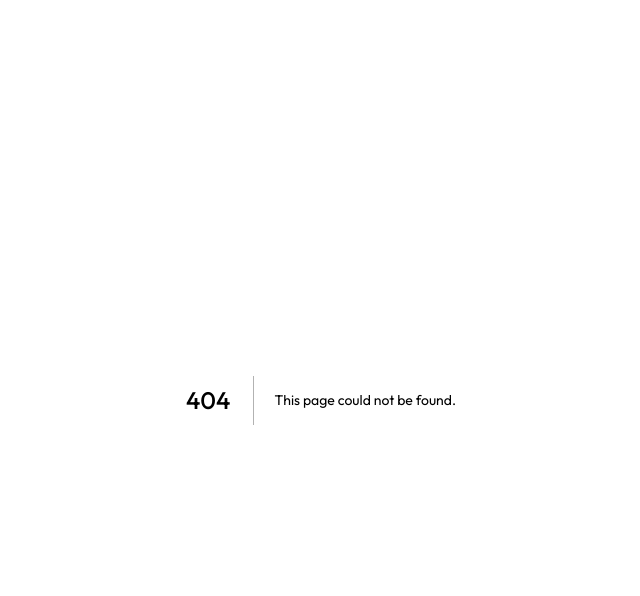
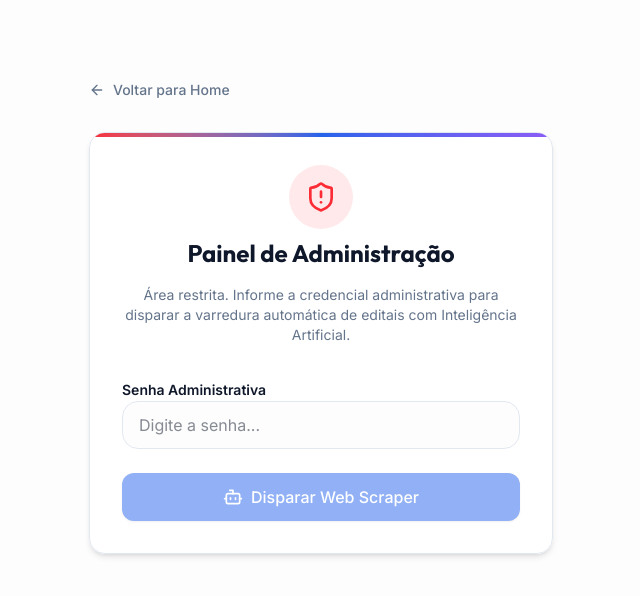
Before and after one commit to DaviUrsulino/concurseiro-df, a Next.js app in the folder frontend/: page /admin in a window 1280 px wide. Before the commit this address had no page. Shown: the top 596 px of the page, without its empty margins (319-959 px from the left). Built offline with nearby package versions, Linux system fonts and the light colour scheme.

Commit message:
feat(frontend): cria painel administrativo do scraper com IHC

```diff
--- /dev/null
+++ b/frontend/src/app/admin/page.tsx
@@ -0,0 +1,110 @@
+"use client";
+
+import { useState } from "react";
+import Link from "next/link";
+import { ArrowLeft, Bot, ShieldAlert, Loader2, CheckCircle2 } from "lucide-react";
+import { Button } from "@/components/ui/Button";
+import { api } from "@/lib/api";
+
+export default function AdminPanel() {
+  const [password, setPassword] = useState("");
+  const [status, setStatus] = useState<"idle" | "loading" | "success" | "error">("idle");
+  const [message, setMessage] = useState("");
+
+  const handleScrape = async (e: React.FormEvent) => {
+    e.preventDefault();
+    if (!password) return;
+
+    setStatus("loading");
+    setMessage("Iniciando extração e leitura por IA...");
+
+    try {
+      const response = await api.post("/jobs/run", null, {
+        auth: {
+          username: "admin",
+          password: password
+        }
+      });
+
+      setStatus("success");
+      setMessage(response.data || "Scraper finalizado com sucesso!");
+    } catch (error: any) {
+      setStatus("error");
+      if (error.response?.status === 401) {
+        setMessage("Senha incorreta. Acesso negado.");
+      } else {
+        setMessage("Erro ao executar o scraper. Verifique os logs do servidor.");
+      }
+    }
+  };
+
+  return (
+    <div className="w-full max-w-lg mx-auto px-6 py-20 animate-slide-up flex flex-col min-h-screen">
+      <Link
+        href="/"
+        className="inline-flex items-center text-sm font-medium text-muted-foreground hover:text-primary transition-colors focus-ring rounded-md mb-8 self-start"
+      >
+        <ArrowLeft className="w-4 h-4 mr-2" />
+        Voltar para Home
+      </Link>
+
+      <div className="glass-darker rounded-2xl p-8 shadow-xl relative overflow-hidden">
+        {/* Decorator */}
+        <div className="absolute top-0 left-0 w-full h-1 bg-gradient-to-r from-red-500 via-primary to-accent" />
+
+        <div className="flex flex-col items-center text-center space-y-4 mb-8">
+          <div className="w-16 h-16 rounded-full bg-red-500/10 flex items-center justify-center text-red-500 mb-2">
+            <ShieldAlert className="w-8 h-8" />
+          </div>
+          <h1 className="text-2xl font-bold">Painel de Administração</h1>
+          <p className="text-muted-foreground text-sm">
+            Área restrita. Informe a credencial administrativa para disparar a varredura automática de editais com Inteligência Artificial.
+          </p>
+        </div>
+
+        <form onSubmit={handleScrape} className="space-y-6">
+          <div className="space-y-2">
+            <label htmlFor="admin-pass" className="text-sm font-semibold text-foreground">
+              Senha Administrativa
+            </label>
+            <input
+              id="admin-pass"
+              type="password"
+              required
+              placeholder="Digite a senha..."
+              value={password}
+              onChange={(e) => setPassword(e.target.value)}
+              className="w-full h-12 px-4 rounded-lg bg-background border border-border focus-ring transition-all"
+            />
+          </div>
+
+          <Button
+            type="submit"
+            className="w-full flex items-center justify-center gap-2 h-12 text-base font-bold bg-foreground text-background hover:bg-foreground/90"
+            disabled={status === "loading" || !password}
+          >
+            {status === "loading" ? (
+              <Loader2 className="w-5 h-5 animate-spin" />
+            ) : (
+              <Bot className="w-5 h-5" />
+            )}
+            Disparar Web Scraper
+          </Button>
+        </form>
+
+        {status !== "idle" && (
+          <div className={`mt-6 p-4 rounded-lg flex items-start gap-3 animate-fade-in ${
+            status === "error" ? "bg-red-500/10 text-red-500 border border-red-500/20" :
+            status === "success" ? "bg-green-500/10 text-green-600 dark:text-green-400 border border-green-500/20" :
+            "bg-primary/10 text-primary border border-primary/20"
+          }`}>
+            {status === "success" && <CheckCircle2 className="w-5 h-5 mt-0.5 flex-shrink-0" />}
+            {status === "error" && <ShieldAlert className="w-5 h-5 mt-0.5 flex-shrink-0" />}
+            {status === "loading" && <Loader2 className="w-5 h-5 mt-0.5 animate-spin flex-shrink-0" />}
+            <p className="text-sm font-medium">{message}</p>
+          </div>
+        )}
+      </div>
+    </div>
+  );
+}
```
